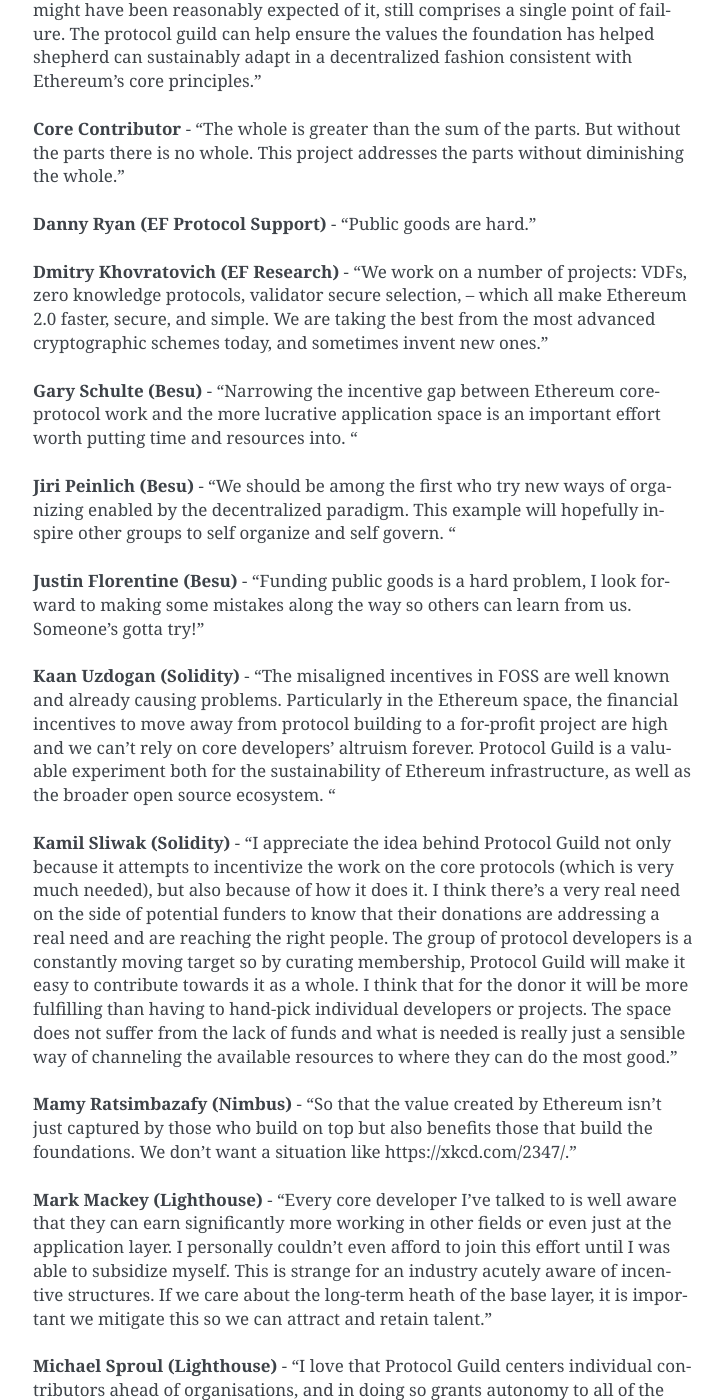
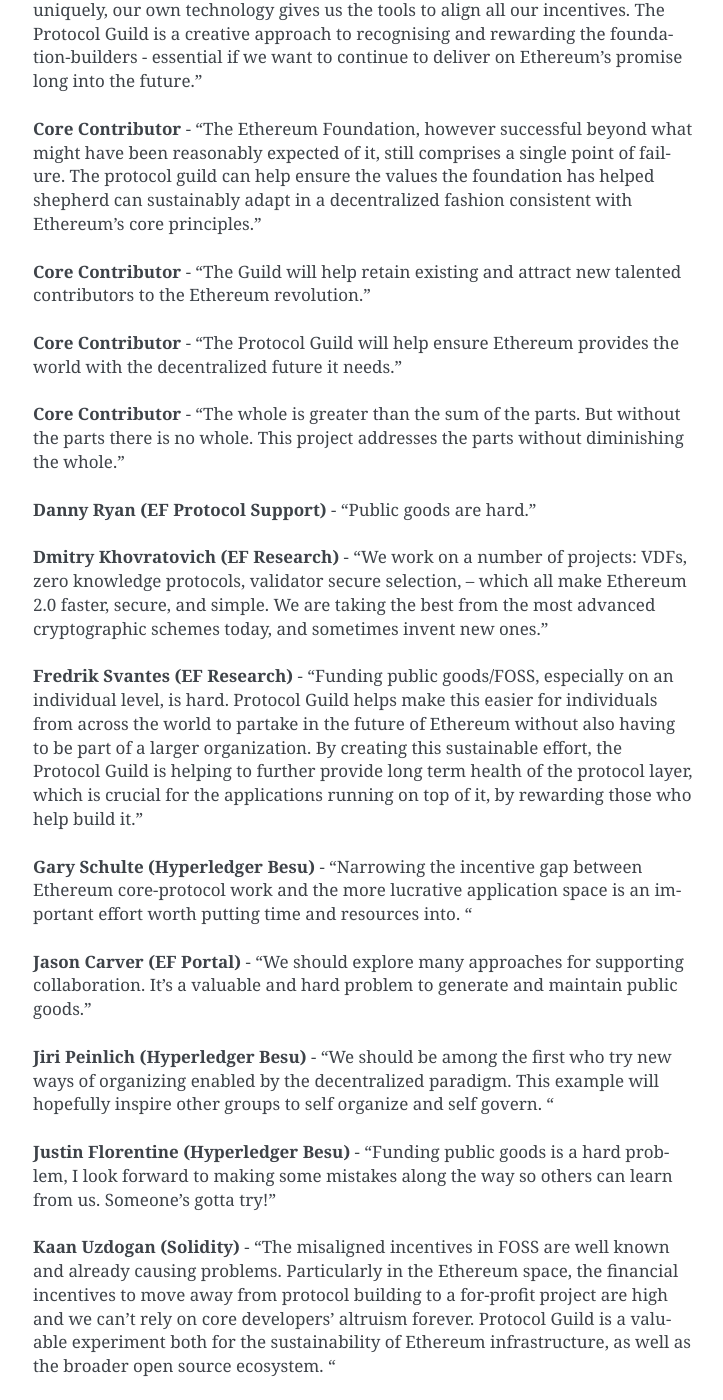
Before and after one commit to protocolguild/documentation, a Sphinx documentation site: the page built from docs/9-membership.md, in a window 1280 px wide and 1400 px high, scrolled down 6439 px. Shown: the whole window, without its empty margins (387-1110 px from the left). Built offline with Sphinx 7.4.7, drawn with Linux system fonts in a browser that asks for light colours; some of the changed text lies outside the part shown.

Commit message:
update member quotes

```diff
--- a/docs/9-membership.md
+++ b/docs/9-membership.md
@@ -117,19 +117,25 @@
 **Core Contributor** - "I believe this experiment will result in a great precedent on how to keep the core values of the Ethereum protocol alive and relevant." <br><br>
 **Core Contributor** - "I may be the type of contributor that PG was formed to support, as I'm switching from a funded single-client team to working on Eth as an individual for a while, in the finest open source tradition. I know innards of several clients, and have measured significant performance improvements in storage size, sync and execution using new algorithms that I'd like to complete, to improve Eth performance for everyone. I also do multi-client testing, running a fleet, and could contribute to multiple clients or the support infrastructure, depending how the landscape works out. <br><br> But time and funding are a real challenge. Realistically I will do this for a while, then reduce hours to accommodate a "day job".  I get many approaches about blockchain work, but it tends to be from entities not interested in Eth's common core: defi companies, proprietary services, closed source traders etc. and of course non-blockchain work. So PG's sections on incentive imbalance, contributor continuity, funding trade-offs and open source caught my eye and seem very relevant. If the amounts are enough it could make a practical difference to people like me being able to keep contributing and get better at it." <br><br>
 **Core Contributor** - "Incentive alignment is one of the core issues that impact the long term health of a software/network. I think the Protocol Guild helps solve a part of the incentive alignment problem by allowing members to gain exposure to the network they are developing. I feel like it will go a long way in helping keep and onboard new core developers, as well as ensure everyone has skin in the game." <br><br>
+**Core Contributor** - "It seems like really great way to incentivise work on core ethereum protocols." <br><br>
 **Core Contributor** - "Let's make base layer r&d long term sexy!" <br><br>
 **Core Contributor** - "maybe the log4j exploit might not have happened with more funding, let's try to make the same not happening on Ethereum." <br><br>
 **Core Contributor** - "Motivating talent towards Ethereum development is critical to stay competitive in this dynamic industry." <br><br>
+**Core Contributor** - "Protocol guild is a great initiative to incentivise Ethereum contributors. " <br><br>
 **Core Contributor** - "Protocol Guild is a great way to reward Ethereum core developers for the infrastructure work that they are doing." <br><br>
 **Core Contributor** - "prysm implements the ethereum beacon chain proof of stake protocol. The beacon chain is important because eliminating proof of work is a moral imperative. Multiple implementations of the beacon chain do and should exist for the resilience of the network. prysm is written in go, which is a language designed to minimize the complexity of strongly typed, highly concurrent source code. This means that prysm can be performant, have good support for safety and correctness, while also being built from source code that is easier to read and audit than other system languages. More eyes on the implementation should lead to greater understanding of how the system works and more confidence in the network." <br><br>
 **Core Contributor** - "The Ethereum ecosystem is capable of delivering enormous value. But a huge disparity has arisen between the rewards available to those who build the Ethereum protocol and those who build _on_ the Ethereum protocol. The whole community should be concerned about this: unless the foundations are continually maintained and improved, the entire building is at risk. Almost uniquely, our own technology gives us the tools to align all our incentives. The Protocol Guild is a creative approach to recognising and rewarding the foundation-builders - essential if we want to continue to deliver on Ethereum's promise long into the future." <br><br>
 **Core Contributor** - "The Ethereum Foundation, however successful beyond what might have been reasonably expected of it, still comprises a single point of failure. The protocol guild can help ensure the values the foundation has helped shepherd can sustainably adapt in a decentralized fashion consistent with Ethereum's core principles." <br><br>
+**Core Contributor** - "The Guild will help retain existing and attract new talented contributors to the Ethereum revolution." <br><br>
+**Core Contributor** - "The Protocol Guild will help ensure Ethereum provides the world with the decentralized future it needs." <br><br>
 **Core Contributor** - "The whole is greater than the sum of the parts.  But without the parts there is no whole. This project addresses the parts without diminishing the whole." <br><br>
 **Danny Ryan (EF Protocol Support)** - "Public goods are hard." <br><br>
 **Dmitry Khovratovich (EF Research)** - "We work on a number of projects: VDFs, zero knowledge protocols, validator secure selection, -- which all make Ethereum 2.0 faster, secure, and simple. We are taking the best from the most advanced cryptographic schemes today, and sometimes invent new ones." <br><br>
-**Gary Schulte (Besu)** - "Narrowing the incentive gap between Ethereum core-protocol work and the more lucrative application space is an important effort worth putting time and resources into. " <br><br>
-**Jiri Peinlich (Besu)** - "We should be among the first who try new ways of organizing enabled by the decentralized paradigm. This example will hopefully inspire other groups to self organize and self govern. " <br><br>
-**Justin Florentine (Besu)** - "Funding public goods is a hard problem, I look forward to making some mistakes along the way so others can learn from us. Someone's gotta try!" <br><br>
+**Fredrik Svantes (EF Research)** - "Funding public goods/FOSS, especially on an individual level, is hard. Protocol Guild helps make this easier for individuals from across the world to partake in the future of Ethereum without also having to be part of a larger organization. By creating this sustainable effort, the Protocol Guild is helping to further provide long term health of the protocol layer, which is crucial for the applications running on top of it, by rewarding those who help build it." <br><br>
+**Gary Schulte (Hyperledger Besu)** - "Narrowing the incentive gap between Ethereum core-protocol work and the more lucrative application space is an important effort worth putting time and resources into. " <br><br>
+**Jason Carver (EF Portal)** - "We should explore many approaches for supporting collaboration. It's a valuable and hard problem to generate and maintain public goods." <br><br>
+**Jiri Peinlich (Hyperledger Besu)** - "We should be among the first who try new ways of organizing enabled by the decentralized paradigm. This example will hopefully inspire other groups to self organize and self govern. " <br><br>
+**Justin Florentine (Hyperledger Besu)** - "Funding public goods is a hard problem, I look forward to making some mistakes along the way so others can learn from us. Someone's gotta try!" <br><br>
 **Kaan Uzdogan (Solidity)** - "The misaligned incentives in FOSS are well known and already causing problems. Particularly in the Ethereum space, the financial incentives to move away from protocol building to a for-profit project are high and we can't rely on core developers' altruism forever. Protocol Guild is a valuable experiment both for the sustainability of Ethereum infrastructure, as well as the broader open source ecosystem. " <br><br>
 **Kamil Sliwak (Solidity)** - "I appreciate the idea behind Protocol Guild not only because it attempts to incentivize the work on the core protocols (which is very much needed), but also because of how it does it. I think there's a very real need on the side of potential funders to know that their donations are addressing a real need and are reaching the right people. The group of protocol developers is a constantly moving target so by curating membership, Protocol Guild will make it easy  to contribute towards it as a whole. I think that for the donor it will be more fulfilling than having to hand-pick individual developers or projects. The space does not suffer from the lack of funds and what is needed is really just a sensible way of channeling the available resources to where they can do the most good." <br><br>
 **Mamy Ratsimbazafy (Nimbus)** - "So that the value created by Ethereum isn't just captured by those who build on top but also benefits those that build the foundations. We don't want a situation like https://xkcd.com/2347/." <br><br>
```
